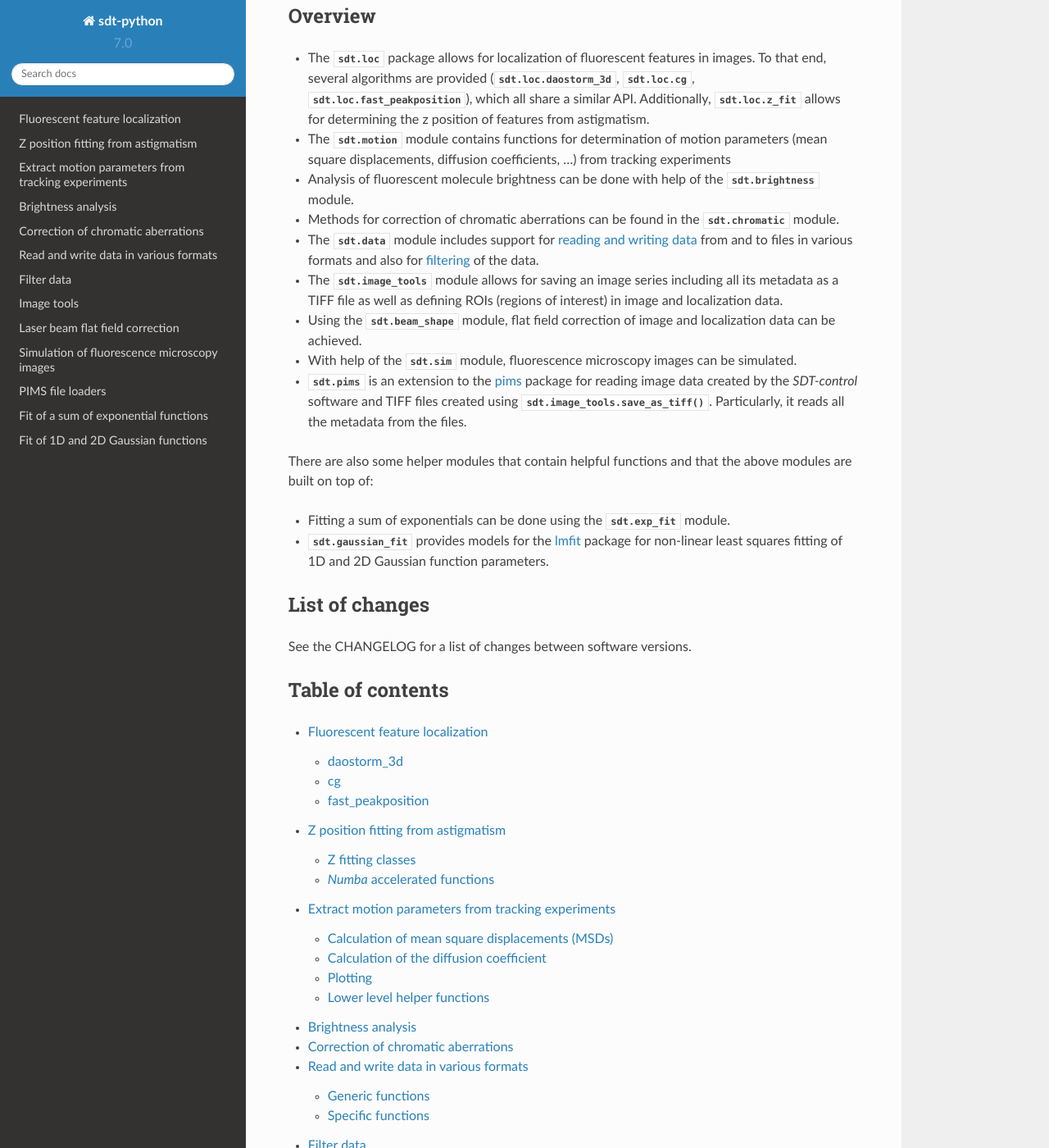
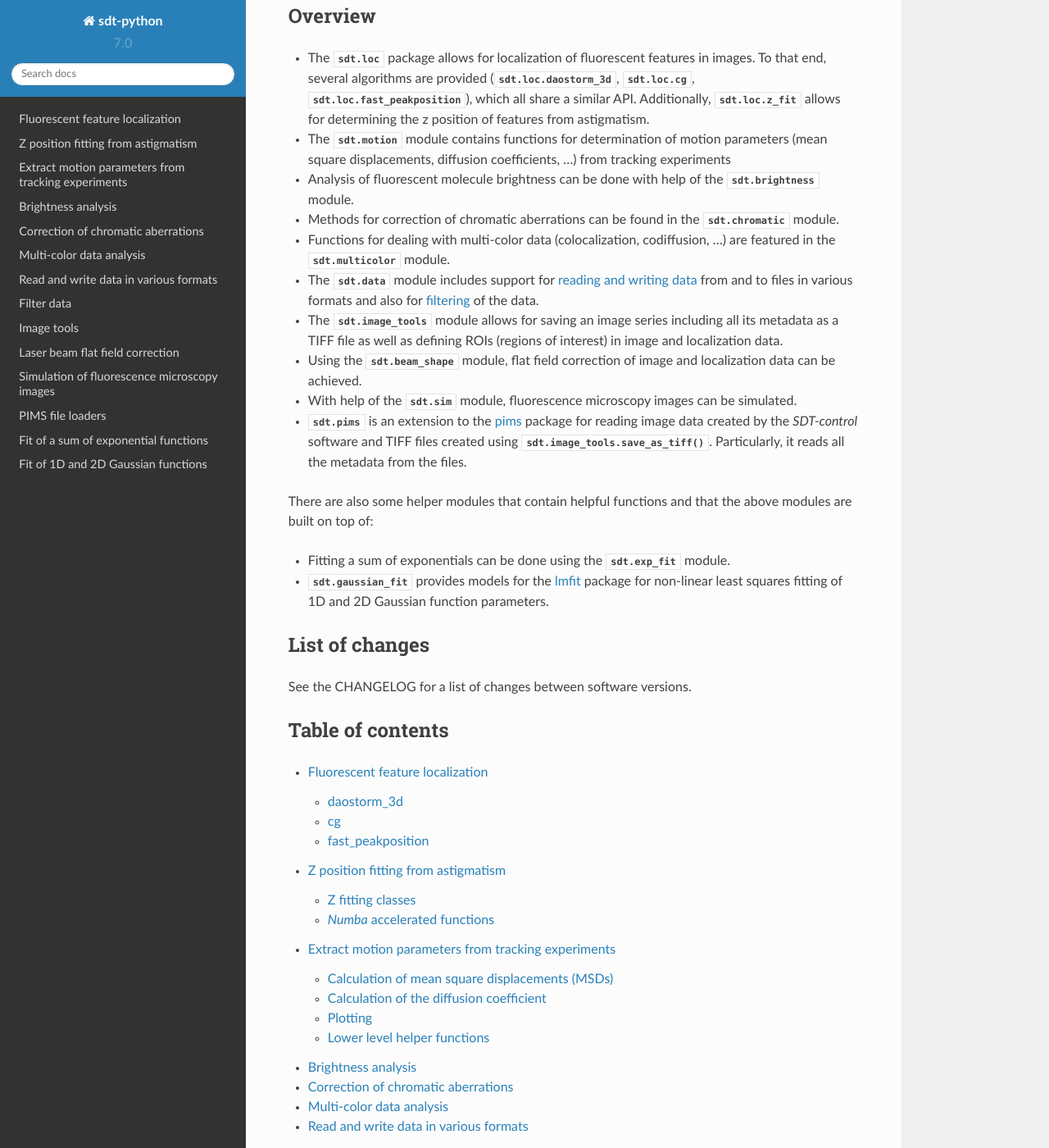
Before and after one commit to schuetzgroup/sdt-python, a Sphinx documentation site: the page built from doc/index.rst, in a window 1280 px wide and 1400 px high, scrolled down 205 px. Shown: the whole window at 82% size. Built offline with Sphinx 7.4.7 and the Read the Docs theme 2.0.0, drawn with Linux system fonts in a browser that asks for light colours.

Commit message:
Add docs for `multicolor`

```diff
--- a/README.rst
+++ b/README.rst
@@ -9,6 +9,7 @@ It contains
 - algorithms for localization of fluorescent features in images
 - methods for evaluation of tracking data
 - functions to evaluate brightness data
+- as well as multi-color data
 - support for automated determination and correction of chromatic aberrations
 - methods for reading and writing single molecule data in various formats
 - handling of ROIs (both rectangular and described by arbitrary paths)
--- a/doc/conf.py
+++ b/doc/conf.py
@@ -307,3 +307,4 @@ texinfo_documents = [
 
 autodoc_member_order = "bysource"
 autoclass_content = "both"
+napoleon_use_param = False
--- a/doc/index.rst
+++ b/doc/index.rst
@@ -26,6 +26,8 @@ Overview
   :py:mod:`sdt.brightness` module.
 - Methods for correction of chromatic aberrations can be found in the
   :py:mod:`sdt.chromatic` module.
+- Functions for dealing with multi-color data (colocalization, codiffusion, …)
+  are featured in the :py:mod:`sdt.multicolor` module.
 - The :py:mod:`sdt.data` module includes support for :ref:`reading and
   writing data <data_read_write>` from and to files in various formats and
   also for :ref:`filtering <data_filter>` of the data.
@@ -70,6 +72,7 @@ Table of contents
   motion
   brightness
   chromatic
+  multicolor
   data_file
   data_filter
   image_tools
--- /dev/null
+++ b/doc/multicolor.rst
@@ -0,0 +1,5 @@
+Multi-color data analysis
+=========================
+
+.. automodule:: sdt.multicolor
+  :members:
```
